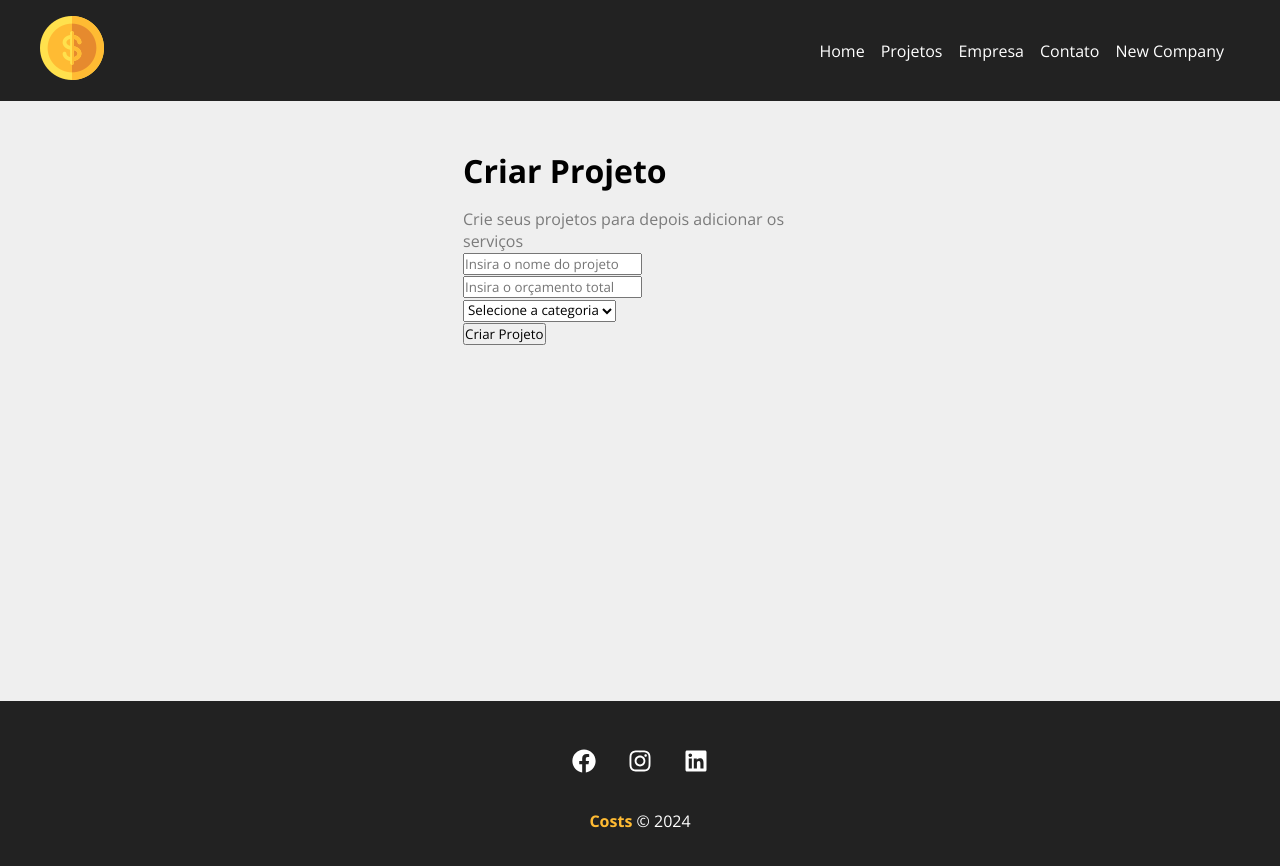
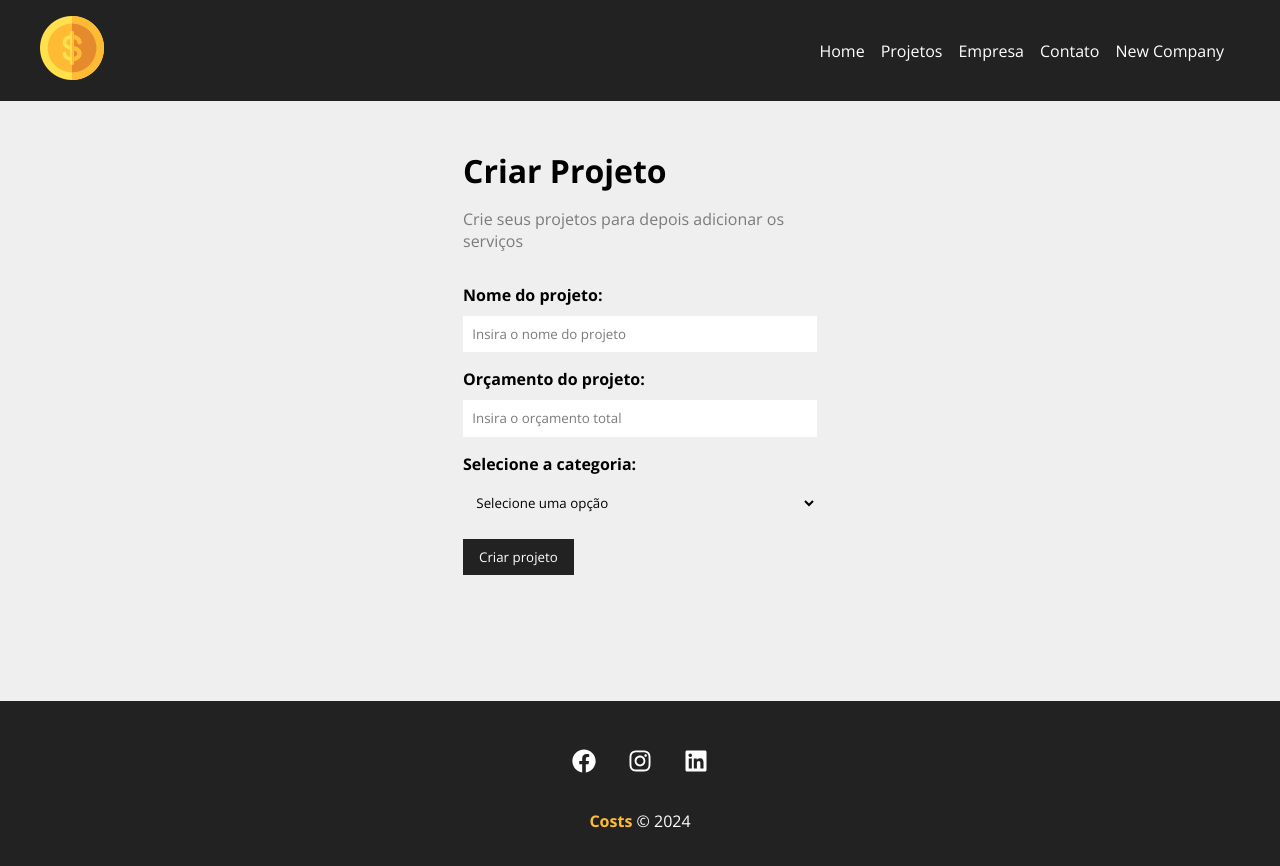
Before and after one commit to mariocarvalho-2205/costs, a React (Create React App) app: page /newproject in a window 1280 px wide. Shown: the top 866 px of the page. Built offline with nearby package versions, Linux system fonts and the light colour scheme.

Commit message:
componentização button e input

```diff
--- /dev/null
+++ b/src/components/form/Input.jsx
@@ -0,0 +1,26 @@
+import styles from "./Input.module.css";
+
+const Input = ({
+	id,
+	type,
+	text,
+	name,
+	value,
+	placeholder,
+	handleOnChange,
+}) => {
+	return (
+		<div className={styles.form_control}>
+			<label htmlFor={id}>{text}:</label>
+			<input
+				id={id}
+				type={type}
+				name={name}
+				value={value}
+				placeholder={placeholder}
+			></input>
+		</div>
+	);
+};
+
+export default Input;
--- /dev/null
+++ b/src/components/form/Input.module.css
@@ -0,0 +1,20 @@
+.form_control {
+    display: flex;
+    flex-direction: column;
+    margin-bottom: 1em;
+}
+
+.form_control label {
+    margin-bottom: .6em;
+    font-weight: bold;
+}
+
+.form_control input {
+    padding: .7em;
+    border-radius: 0;
+    border: none;
+}
+
+.form_control input::placeholder {
+    color: #7b7b7b;
+}
--- /dev/null
+++ b/src/components/form/Select.jsx
@@ -0,0 +1,21 @@
+import styles from "./Select.module.css";
+
+function Select ({
+	id,
+	text,
+	name,
+	value,
+    options,
+	handleOnChange,
+}) {
+	return (
+		<div className={styles.form_control}>
+			<label htmlFor={id}>{text}:</label>
+			<select name={name} id={id}>
+                <option value={value}>Selecione uma opção</option>
+            </select>
+		</div>
+	);
+};
+
+export default Select;
--- /dev/null
+++ b/src/components/form/Select.module.css
@@ -0,0 +1,16 @@
+.form_control {
+    display: flex;
+    flex-direction: column;
+    margin-bottom: 1em;
+}
+
+.form_control label {
+    margin-bottom: .6em;
+    font-weight: bold;
+}
+
+.form_control select {
+    padding: .7em;
+    border-radius: 0;
+    border: none;
+}
--- /dev/null
+++ b/src/components/form/Submit.jsx
@@ -0,0 +1,12 @@
+import styles from './Submit.module.css'
+
+
+function Submit ({ text, type }) {
+    return (
+        <div>
+            <button className={styles.btn} type={type}>{text}</button>
+        </div>
+    )
+}
+
+export default Submit
--- /dev/null
+++ b/src/components/form/Submit.module.css
@@ -0,0 +1,13 @@
+.btn {
+    background-color: #222;
+    color: #fff;
+    padding: 0.7em 1.2em;
+    transition: .5s;
+    cursor: pointer;
+    border: none;
+}
+
+.btn:hover {
+    cursor: pointer;
+    color: #ffbb33;
+}
--- a/src/components/project/ProjectForm.jsx
+++ b/src/components/project/ProjectForm.jsx
@@ -1,22 +1,30 @@
-function ProjectForm () {
-    return (
-        <form>
-            <div>
-                <input type="text" placeholder="Insira o nome do projeto"/>
-            </div>
-            <div>
-                <input type="number" placeholder="Insira o orçamento total"/>
-            </div>
-            <div>
-            <select name="category_id">
-                <option disabled selected>Selecione a categoria</option>
-            </select>
-            </div>
-            <div>
-                <input type="submit" value="Criar Projeto" />
-            </div>
-        </form>
-    )
+import styles from "./ProjectForm.module.css";
+import Input from "../form/Input";
+import Select from '../form/Select';
+import Submit from '../form/Submit.jsx'
+
+function ProjectForm({ btnText }) {
+	return (
+		<form className={styles.form}>
+			<Input
+				type="text"
+				text="Nome do projeto"
+				name="name"
+				placeholder="Insira o nome do projeto"
+			/>
+			<Input
+				type="number"
+				text="Orçamento do projeto"
+				name="budget"
+				placeholder="Insira o orçamento total"
+			/>
+
+				<Select name="category_id" text="Selecione a categoria" />
+			<div>
+				<Submit type="submit" text={btnText} />
+			</div>
+		</form>
+	);
 }
 
-export default ProjectForm
+export default ProjectForm;
--- /dev/null
+++ b/src/components/project/ProjectForm.module.css
@@ -0,0 +1,4 @@
+.form {
+    width: 100%;
+    margin: 2em 0;
+}
--- a/src/routes/NewProject.jsx
+++ b/src/routes/NewProject.jsx
@@ -6,7 +6,7 @@
     <div className={styles.newproject_container}>
         <h1>Criar Projeto</h1>
         <p>Crie seus projetos para depois adicionar os serviços</p>
-        <ProjectForm />
+        <ProjectForm btnText="Criar projeto"/>
     </div>
   )
 }
```
